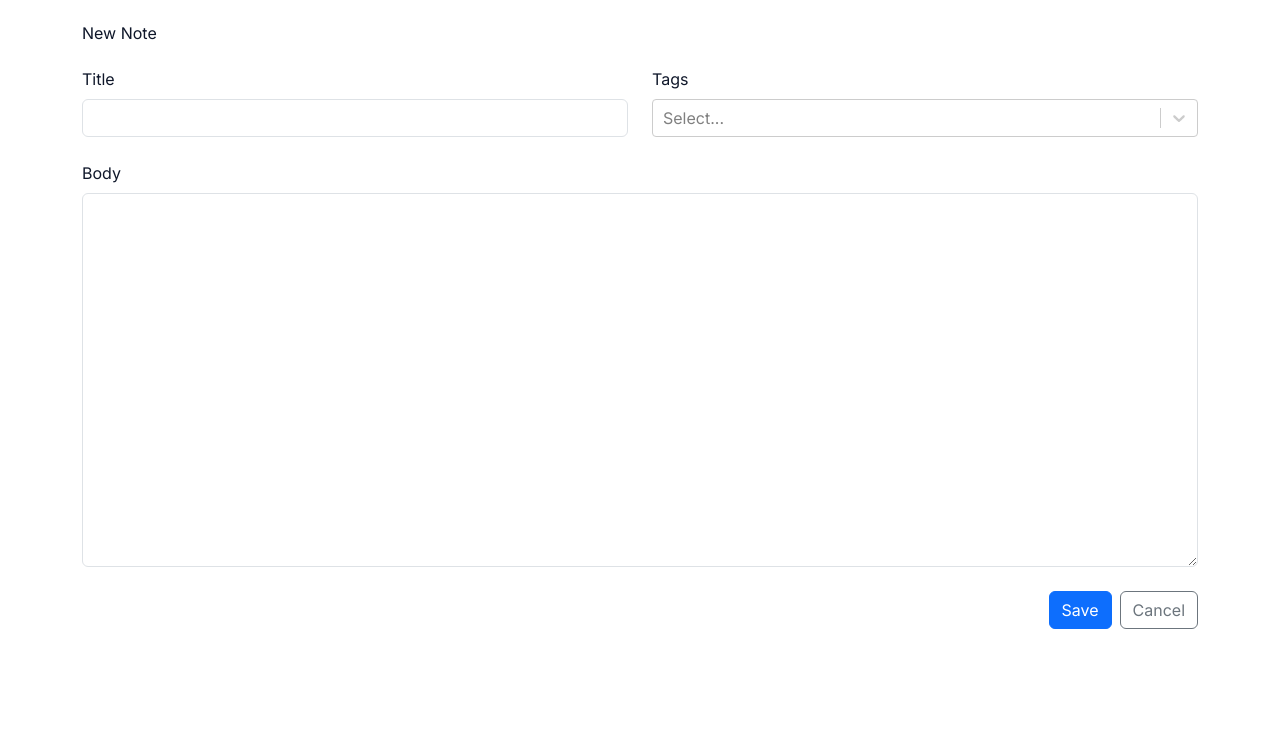
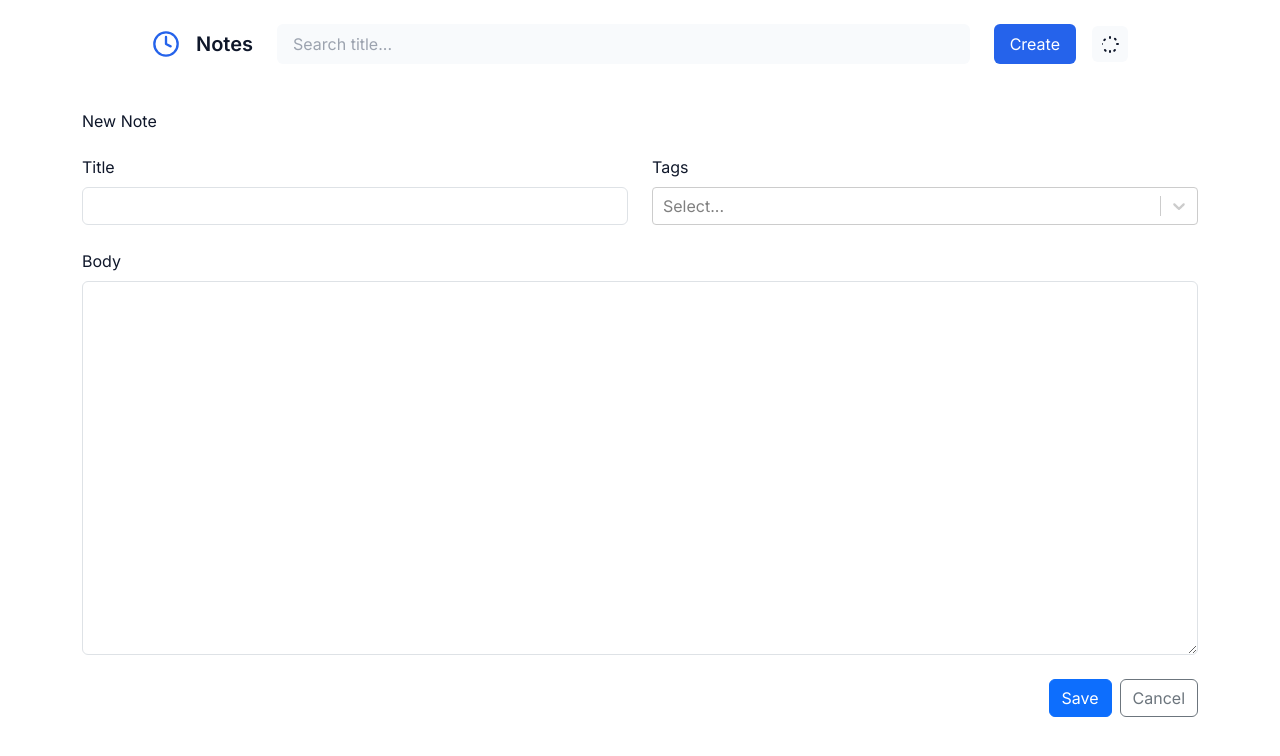
Before and after one commit to jdrobs19/typescript-notes-app, a React (Vite) app: page /new in a window 1280 px wide. Shown: the top 756 px of the page. Built offline with nearby package versions, Linux system fonts and the light colour scheme.

Commit message:
feat(app): add Header and lift search title state

```diff
--- a/src/App.tsx
+++ b/src/App.tsx
@@ -3,12 +3,13 @@ import { Container } from "react-bootstrap"
 import { Navigate, Route, Routes } from "react-router-dom"
 import { NewNote } from "./Components/NewNote"
 import { useLocalStorage } from "./useLocalStorage"
-import { useMemo } from "react"
+import { useMemo, useState } from "react"
 import { v4 as uuidV4 } from "uuid"
 import { NoteList } from "./Components/NoteList"
 import { NoteLayout } from "./Components/NoteLayout"
 import { Note } from "./Components/Note"
 import { EditNote } from "./Components/EditNote"
+import { Header } from "./Components/Header"
 
 export type Note = {
   id: string
@@ -38,6 +39,7 @@ export type Tag = {
 function App() {
   const [notes, setNotes] = useLocalStorage<RawNote[]>("NOTES", [])
   const [tags, setTags] = useLocalStorage<Tag[]>("TAGS", [])
+  const [title, setTitle] = useState("")
 
   const notesWithTags = useMemo(() => {
     return notes.map(note => {
@@ -93,6 +95,8 @@ function App() {
   }
 
   return (
+    <>
+      <Header searchTitle={title} setSearchTitle={setTitle} />
       <Container className="my-4">
         <Routes>
           <Route
@@ -103,6 +107,8 @@ function App() {
                 notes={notesWithTags}
                 updateTag= {updateTag}
                 deleteTag = {deleteTag}
+                title={title}
+                setTitle={setTitle}
               />
             }
           />
@@ -132,6 +138,7 @@ function App() {
           <Route path="*" element={<Navigate to="/" />} />
         </Routes>
       </Container>
+    </>
   )
 }
 
```
Lines whose indentation alone changed are shown as unchanged.
